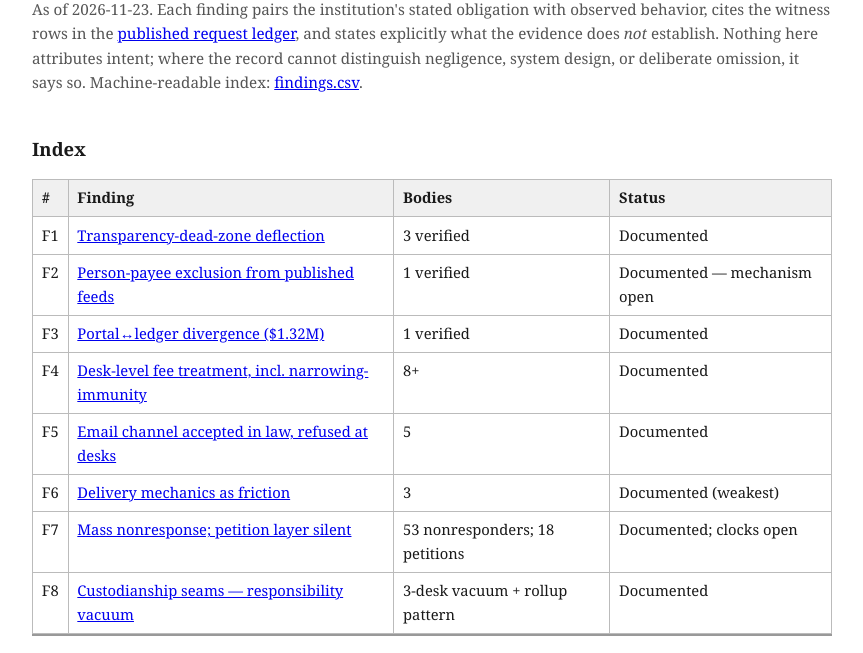
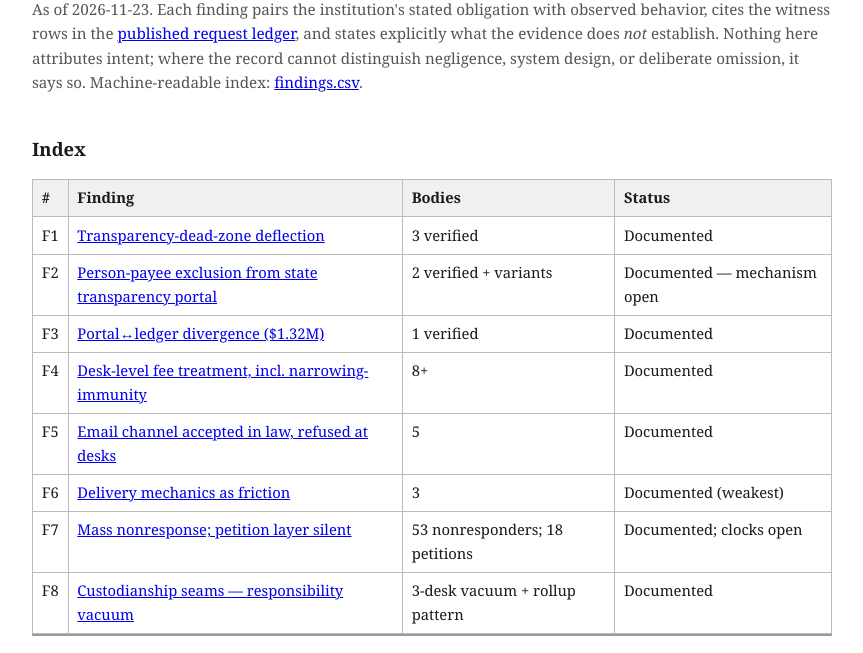
Before and after one commit to Records-Research-Group/records-research-group.github.io, a plain HTML site: page findings/index.html in a window 1280 px wide. Shown: the part 147-800 px from the top of the page, without its empty margins (208-1071 px from the left). Drawn offline with Linux system fonts and the light colour scheme.

Commit message:
Sync F2 index row to corrected section (2 verified + variants, state portal)

```diff
--- a/findings/index.html
+++ b/findings/index.html
@@ -56,7 +56,7 @@ index: <a href="../data/findings.csv">findings.csv</a>.</p>
 <table>
 <tr><th>#</th><th>Finding</th><th>Bodies</th><th>Status</th></tr>
 <tr><td>F1</td><td><a href="#f1">Transparency-dead-zone deflection</a></td><td>3 verified</td><td>Documented</td></tr>
-<tr><td>F2</td><td><a href="#f2">Person-payee exclusion from published feeds</a></td><td>1 verified</td><td>Documented — mechanism open</td></tr>
+<tr><td>F2</td><td><a href="#f2">Person-payee exclusion from state transparency portal</a></td><td>2 verified + variants</td><td>Documented — mechanism open</td></tr>
 <tr><td>F3</td><td><a href="#f3">Portal↔ledger divergence ($1.32M)</a></td><td>1 verified</td><td>Documented</td></tr>
 <tr><td>F4</td><td><a href="#f4">Desk-level fee treatment, incl. narrowing-immunity</a></td><td>8+</td><td>Documented</td></tr>
 <tr><td>F5</td><td><a href="#f5">Email channel accepted in law, refused at desks</a></td><td>5</td><td>Documented</td></tr>
```
